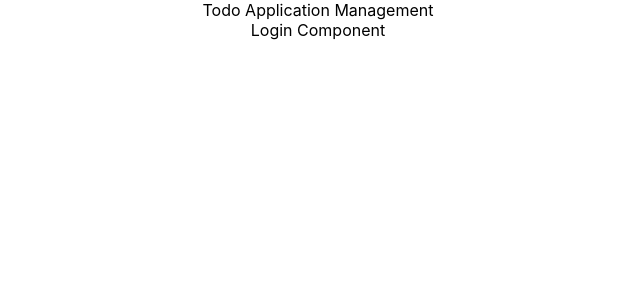
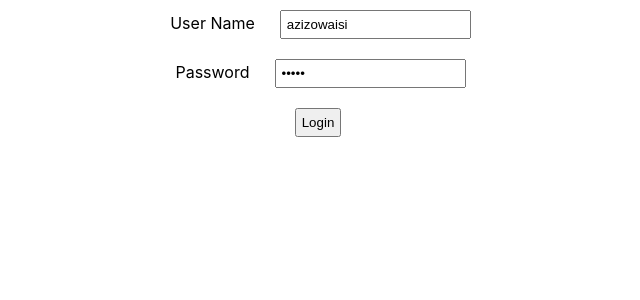
Before and after one commit to azizowaisi/react-todo-app, a React (Create React App) app: page / in a window 1280 px wide. Shown: the top 300 px of the page, without its empty margins (322-962 px from the left). Built offline with nearby package versions, Linux system fonts and the light colour scheme.

Commit message:
components display on statu value

```diff
--- /dev/null
+++ b/src/components/todo/TodoApp.css
@@ -0,0 +1,4 @@
+label, input, button{
+    margin: 10px;
+    padding: 5px;
+}
--- a/src/components/todo/TodoApp.jsx
+++ b/src/components/todo/TodoApp.jsx
@@ -1,16 +1,69 @@
+import { useState } from "react"
+import "./TodoApp.css"
+
 export default function TodoApp(){
     return (
         <div className="TodoApp">
-            Todo Application Management
-            <LoginComponent></LoginComponent>
+            <LoginComponent />
         </div>
     )
 }
 
 function LoginComponent(){
+
+    let [username, setUsername]= useState('azizowaisi')
+    let [password, setPassword] = useState('dummy')
+    let [showSuccessMessage, setShowSuccessMessage] = useState(false)
+    let [showErrorMessage, setShowErrorMessage] = useState(false)
+
+    function handleUsernameChange(event){
+        setUsername(event.target.value)
+    }
+
+    function handlePasswordChange(event){
+        setPassword(event.target.value)
+    }
+
+    function handleSubmit(){
+        if(username === "azizowaisi" && password === "dummy"){
+            setShowErrorMessage(false)
+            setShowSuccessMessage(true)
+            console.log('success')
+        } else {
+            setShowSuccessMessage(false)
+            setShowErrorMessage(true)
+            console.log('fail')
+        }
+    }
+
     return(
         <div className="Login">
-            Login Component
+            {showErrorMessage && <div className="ErrorMessage">Authentication Failed. Please check your credentials</div>}
+            {showSuccessMessage && <div className="SuccessMessage">Authenticated Successfully</div>}
+
+            <div className="LoginForm">
+                <div>
+                    <label>User Name</label>
+                    <input type="text" name="username" value={username} onChange={handleUsernameChange}></input>
+                </div>
+                <div>
+                    <label>Password</label>
+                    <input type="password" name="password" value={password} onChange={handlePasswordChange}></input>
+                </div>
+                <div>
+                    <button type="button" name="login" onClick={handleSubmit}> Login</button>
+                </div>
+            </div>
         </div>
     )
 }
+
+
+
+function WelcomeComponent(){
+    return(
+        <div className="Welcome">
+            Welcome Component
+        </div>
+    )
+}
```
